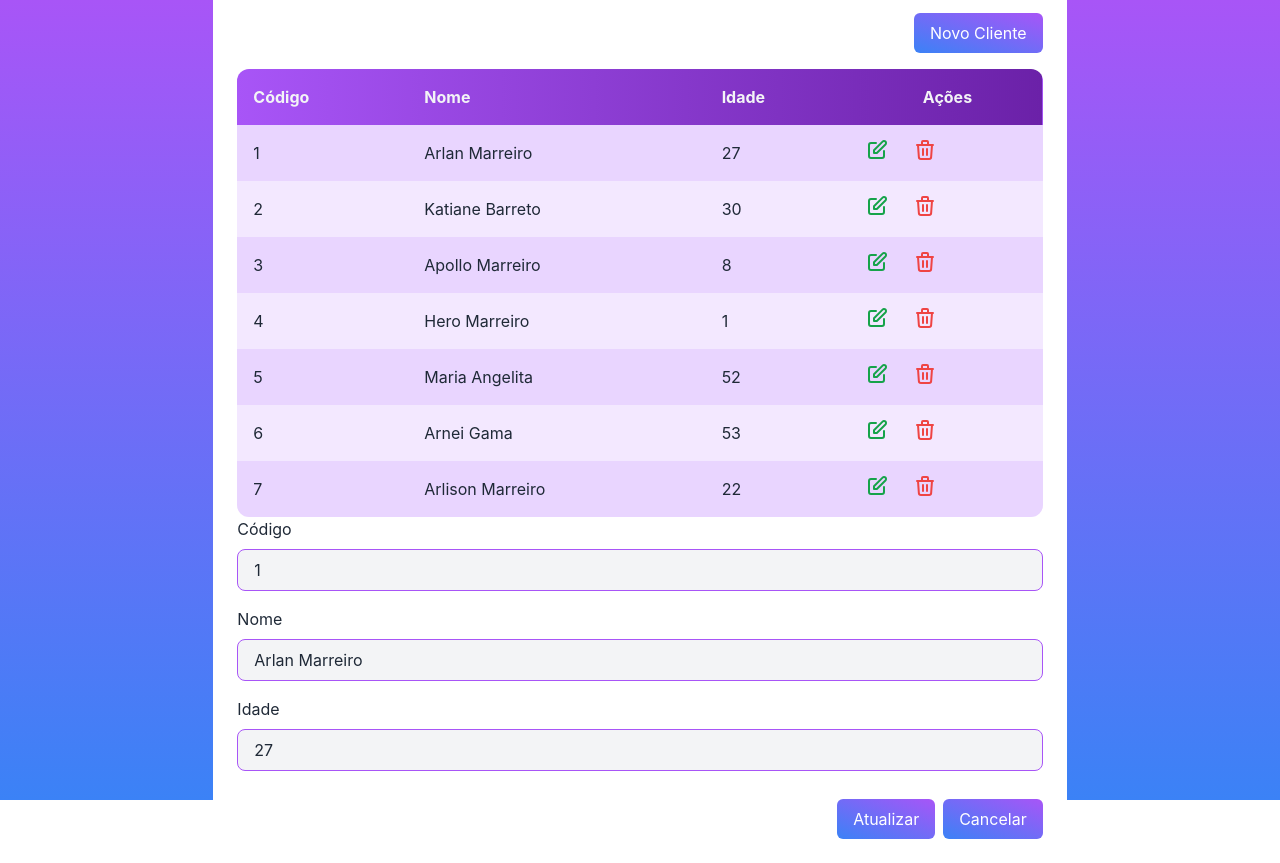
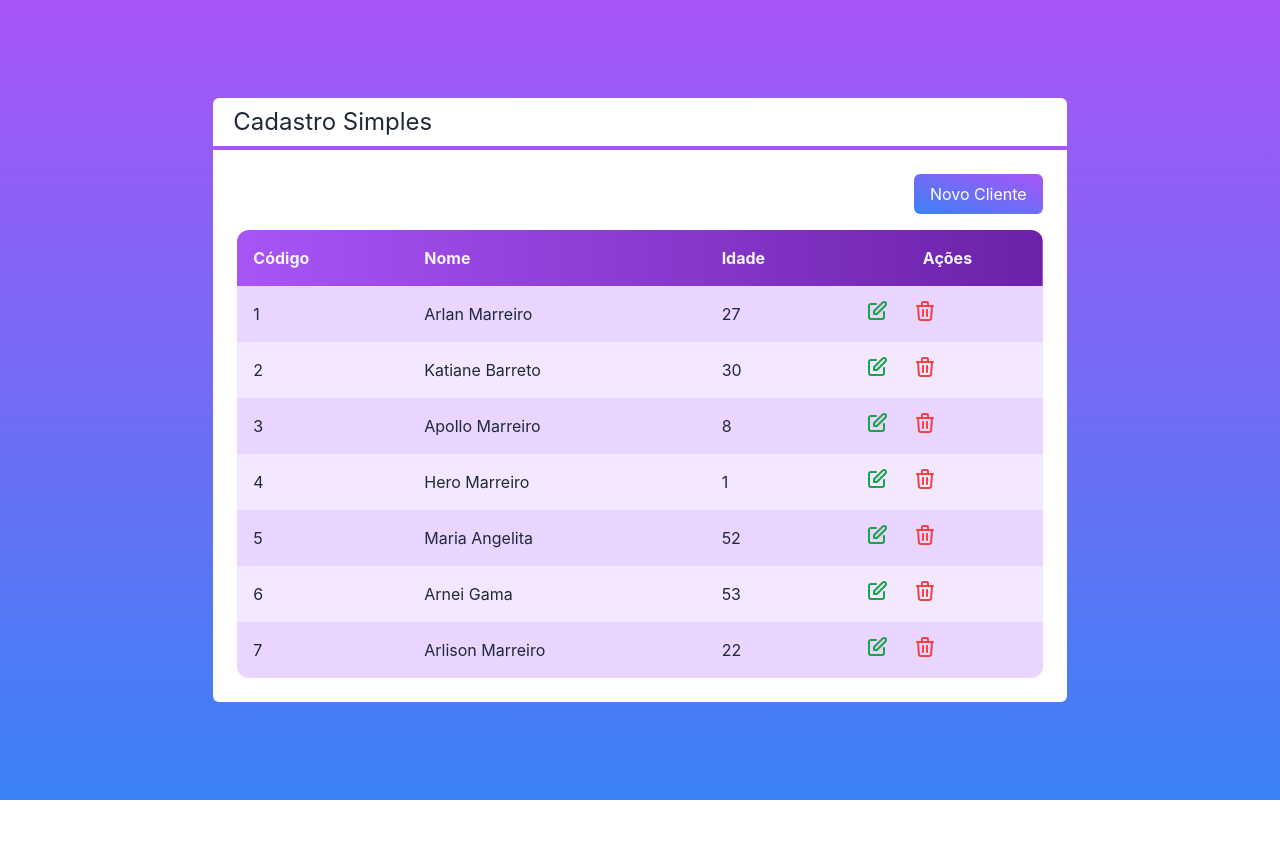
Before and after one commit to arlansonic/NextJS-Crud, a Next.js app: page / in a window 1280 px wide. After the commit the page ends 800 px from the top, so only its background shows below. Built offline with nearby package versions, Linux system fonts and the light colour scheme.

Commit message:
Mudança de estado : Abrindo tela Novo Cliente, e Cancelando

```diff
--- a/src/components/Botao.tsx
+++ b/src/components/Botao.tsx
@@ -2,12 +2,13 @@
     cor?: 'green' | 'blue' | 'gray'
     children: any
     className?: string
+    onClick?: () => void
 }
 
 export default function Botao(props: BotaoProps) {
     const cor = props.cor ?? 'gray'
     return (
-        <button className={`bg-gradient-to-tr from-${cor}-400 to-${cor}-700 text-white px-4 py-2 rounded-md ${props.className}`}>
+        <button onClick={props.onClick} className={`bg-gradient-to-tr from-${cor}-400 to-${cor}-700 text-white px-4 py-2 rounded-md ${props.className}`}>
             {props.children}
         </button>
     )
--- a/src/components/Formulario.tsx
+++ b/src/components/Formulario.tsx
@@ -5,6 +5,8 @@
 
 interface FormularioProps {
     cliente: Cliente;
+    clienteMudou?: (cliente: Cliente) => void;
+    cancelado?: () => void;
 }
 
 export default function Formulario(props: FormularioProps) {
@@ -34,10 +36,10 @@
                 onChange={setIdade}
             />
             <div className="mt-7 flex justify-end">
-                <Botao cor="blue" className="mr-2">
+                <Botao cor="blue" className="mr-2" onClick={() => props.clienteMudou?.(new Cliente(nome, Idade, id))}>
                     {id ? 'Atualizar' : 'Cadastrar'}
                 </Botao>
-                <Botao cor="blue">
+                <Botao onClick={props.cancelado}>
                     Cancelar
                 </Botao>
             </div>
--- a/src/pages/index.tsx
+++ b/src/pages/index.tsx
@@ -1,3 +1,4 @@
+import { useState } from "react";
 import Botao from "../components/Botao";
 import Formulario from "../components/Formulario";
 import Layout from "../components/Layout";
@@ -26,18 +27,37 @@
     alert(`Exluir: ${cliente.nome}`)
   }
 
+  function salvarCliente(cliente: Cliente) {
+    console.log(cliente)
+  }
+
+  const [visivel, setVisivel] = useState<'tabela' | 'form'>('tabela')
+
+
   return (
     <div className={`flex justify-center items-center h-screen bg-gradient-to-t from-blue-500 to-purple-500 text-white`}>
       <Layout titulo="Cadastro Simples">
+        {visivel === 'tabela' ? (
+          <>
             <div className="flex justify-end">
-          <Botao cor="green" className={'mb-4'}>Novo Cliente</Botao>
+              <Botao cor="green" className={'mb-4'}
+                onClick={() => setVisivel('form')}>
+                Novo Cliente
+              </Botao>
             </div>
 
             <Tabela clientes={clientes}
               clienteSelecionado={clienteSelecionado}
               clienteExcluido={clienteExcluido}
             />
-        <Formulario cliente={clientes[0]}></Formulario>
+          </>
+        ) : (
+          <Formulario
+            cliente={clientes[0]}
+            clienteMudou={salvarCliente}
+            cancelado={() => setVisivel('tabela')}
+          />
+        )}
       </Layout>
     </div>
   )
```
Lines whose indentation alone changed are shown as unchanged.
